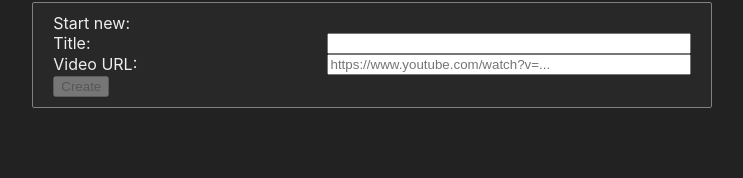
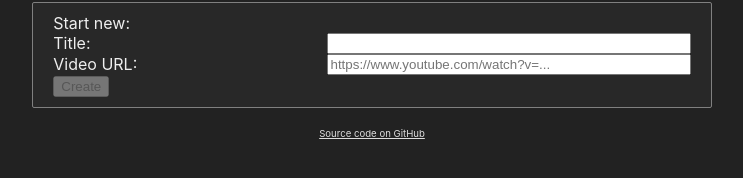
Before and after one commit to lehnerpat/train-ride-maps, a React (Create React App) app: page / in a window 1280 px wide. Shown: the part 284-462 px from the top of the page, without its empty margins (268-1011 px from the left). Built offline with nearby package versions, Linux system fonts and the light colour scheme; what io-ts would draw is missing.

Commit message:
Add link to github repo

```diff
--- a/src/App.tsx
+++ b/src/App.tsx
@@ -21,6 +21,11 @@ function App() {
           <ReactRoute path="/route/:id">{(params) => <ViewRoutePage routeUuid={params.id} />}</ReactRoute>
           <ReactRoute path="/:rest*">{(params) => `404, Sorry the page ${params.rest} does not exist!`}</ReactRoute>
         </Switch>
+        <ReturnLinkContainer>
+          <GithubLink href="https://github.com/lehnerpat/train-ride-maps" target={"_blank"} rel="noopener noreferrer">
+            Source code on GitHub
+          </GithubLink>
+        </ReturnLinkContainer>
       </MainContainer>
     </MainCenterer>
   );
@@ -85,5 +90,17 @@ const ReturnLink = styled(Link)`
     color: white;
   }
 `;
+const GithubLink = styled.a`
+  &,
+  &:visited {
+    color: #ddd;
+  }
+
+  &:hover,
+  &:focus,
+  &:active {
+    color: white;
+  }
+`;
 
 export default App;
```
